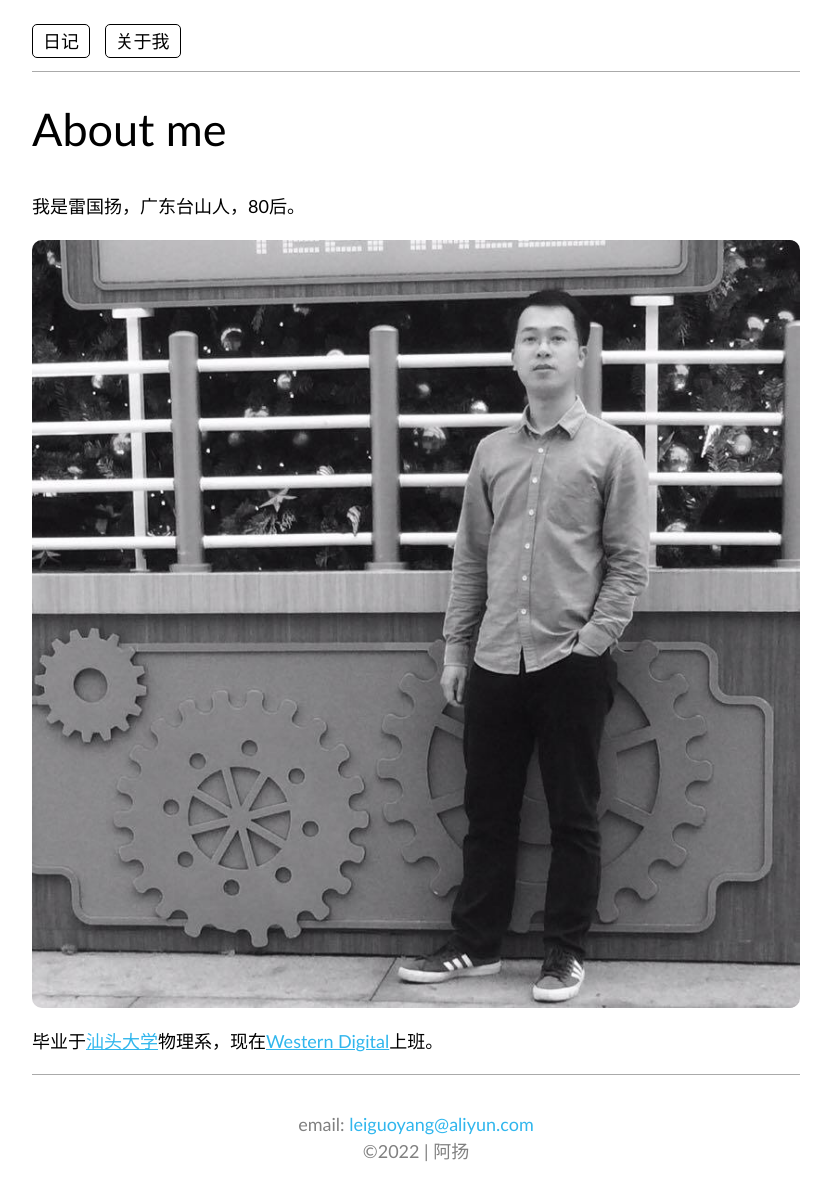
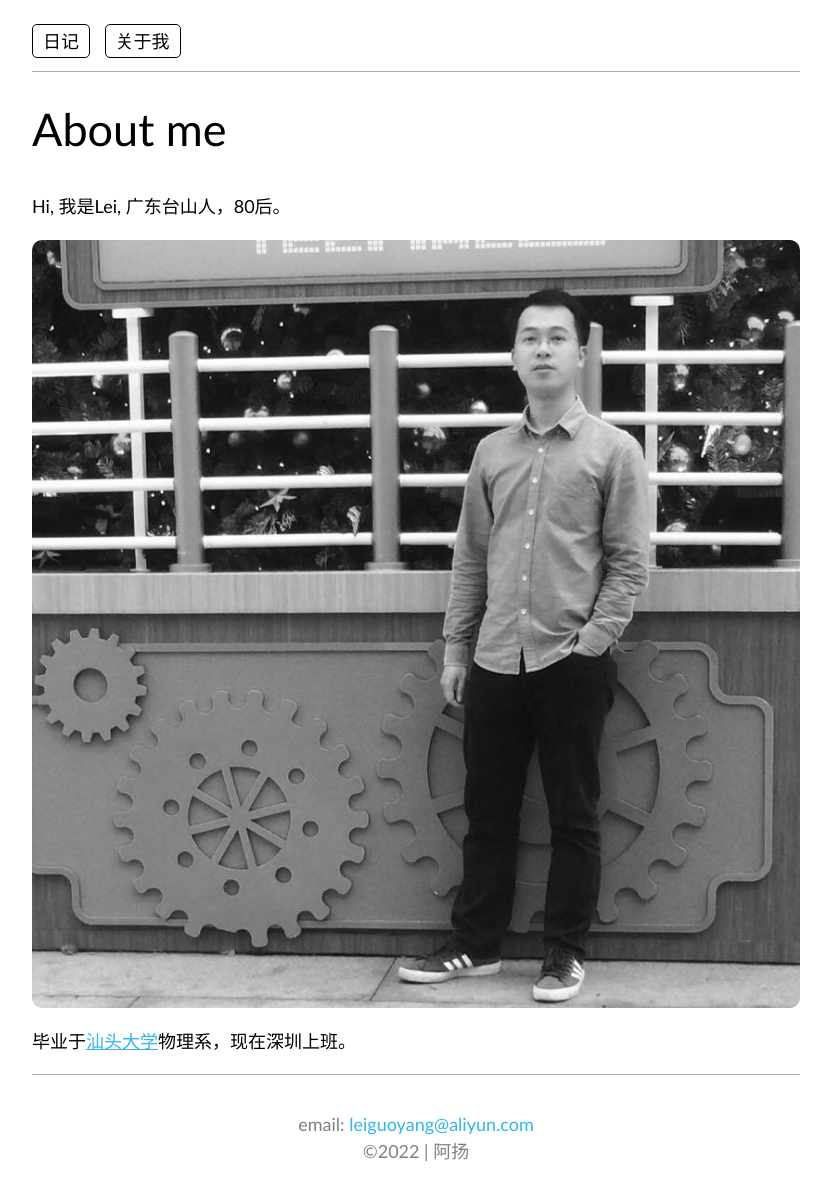
Before and after one commit to leiguoyang/leiguoyang.github.io, a Jekyll site: the page built from about.html, in a window 1280 px wide. Shown: the whole page, without its empty margins (224-1055 px from the left). Built offline with Jekyll 4.4.1, drawn with Linux system fonts in a browser that asks for light colours.

Commit message:
update about me page

```diff
--- a/about.html
+++ b/about.html
@@ -1,9 +1,9 @@
 ---
 layout: default
-title: About me
+title: 关于我
 ---
 
 <h1>About me</h1>
-<p>我是雷国扬，广东台山人，80后。</p>
-<img src="images/me.jpg" title="你好，我是雷国扬" alt="my portrait" style="display: block; width: 100%; border-radius: 10px;">
-<p>毕业于<a href="https://www.stu.edu.cn/">汕头大学</a>物理系，现在<a href="https://www.westerndigital.com/">Western Digital</a>上班。</p>
+<p>Hi, 我是Lei, 广东台山人，80后。</p>
+<img src="images/me.jpg" alt="my portrait" style="display: block; width: 100%; border-radius: 10px;">
+<p>毕业于<a href="https://www.stu.edu.cn/">汕头大学</a>物理系，现在深圳上班。</p>
```
